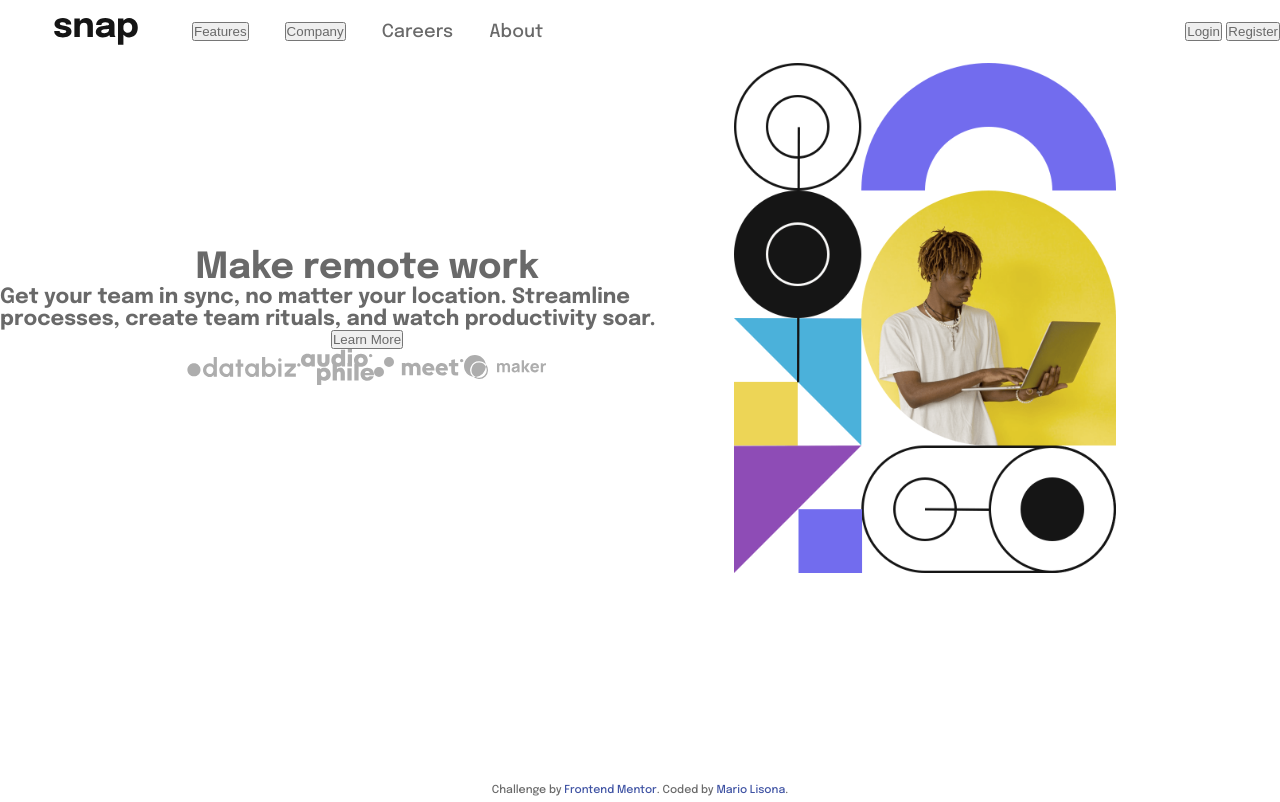
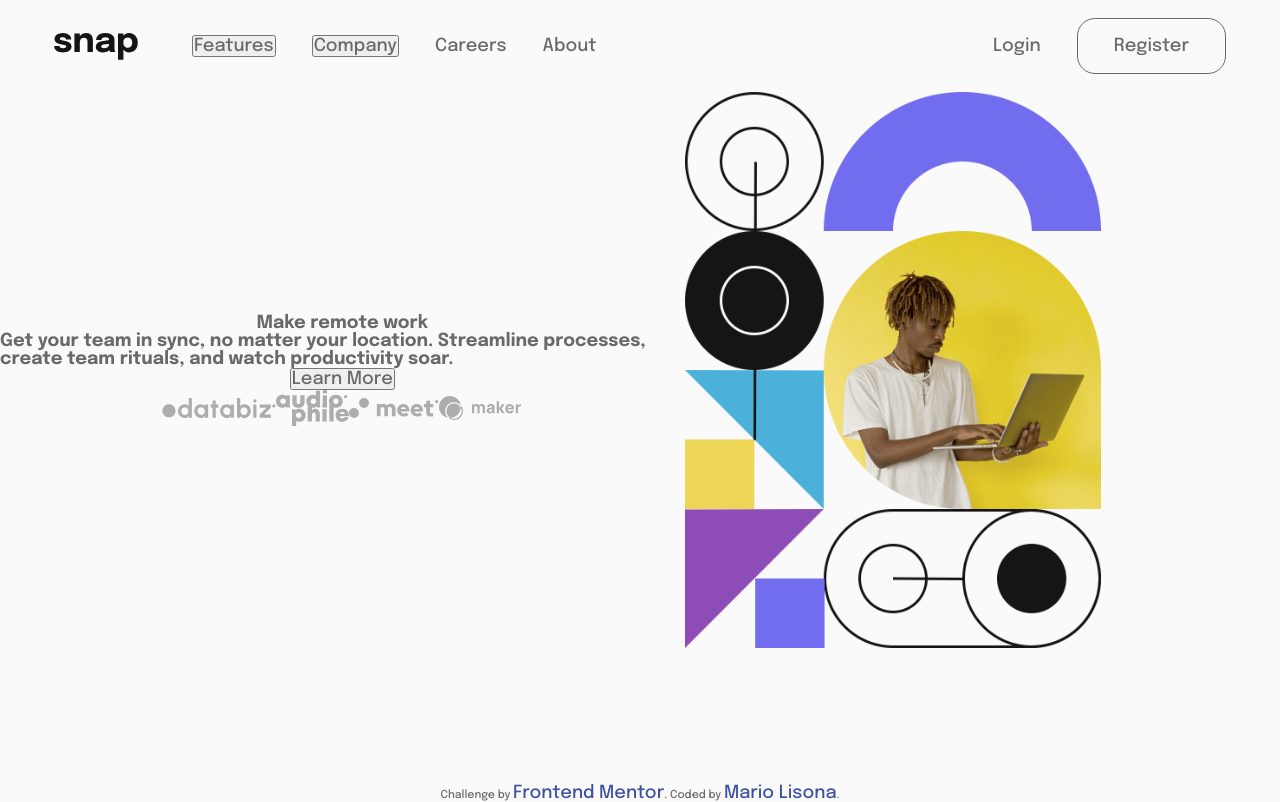
Before and after one commit to MarioLisbona/FEM-Intro-section-with-dropdown-navigation, a plain HTML site: page index.html in a window 1280 px wide. Drawn offline with Linux system fonts and the light colour scheme.

Commit message:
style and position login and resiter buttons

```diff
--- a/styles.css
+++ b/styles.css
@@ -15,12 +15,14 @@
     padding: 0;
     /* outline: 1px solid black; */
     color: var(--medium-gray);
+    font-family: 'Epilogue', sans-serif;
+    font-size: 18px;
+    /* font wieights 500 and 700 */
 }
 
 a, .link-title {
     text-decoration: none;
     color: var(--medium-gray);
-    font-weight: 500;
 }
 
 /* =================/RESETS========================*/
@@ -31,9 +33,7 @@ body {
     justify-content: center;
     align-items: center;
     /* min-height: 100vh; */
-    font-family: 'Epilogue', sans-serif;
-    font-size: 18px;
-    /* font wieights 500 and 700 */
+    background-color: var(--almost-white);
 }
 
 .main-container {
@@ -49,6 +49,7 @@ body {
     display: flex;
     justify-content: space-between;
     align-items: center;
+
 }
 
 .links-logo-container,
@@ -68,6 +69,29 @@ body {
     display: flex;
     justify-content: center;
     align-items: center;
+}
+
+.login-container {
+    display: flex;
+    justify-content: space-between;
+    align-items: center;
+    margin-right: 2em;
+}
+
+.login-container > button {
+    margin: 1em;
+    background-color: var(--almost-white);
+}
+
+.login {
+    outline: none;
+    border: none;
+}
+
+.register {
+    border: 1px solid var(--medium-gray);
+    border-radius: 1em;
+    padding: 1em 2em;
 }
 
 .inner-container {
```
